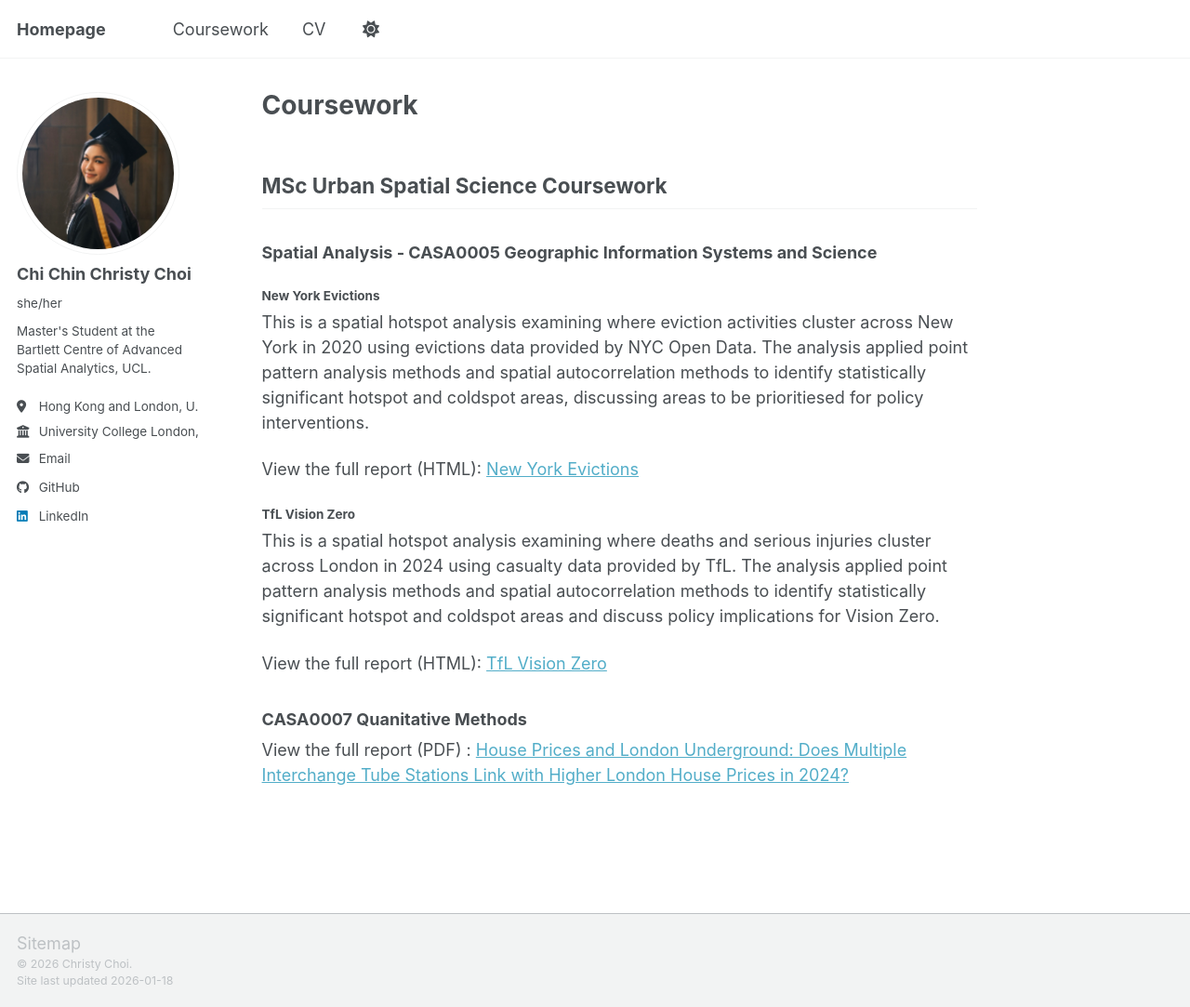
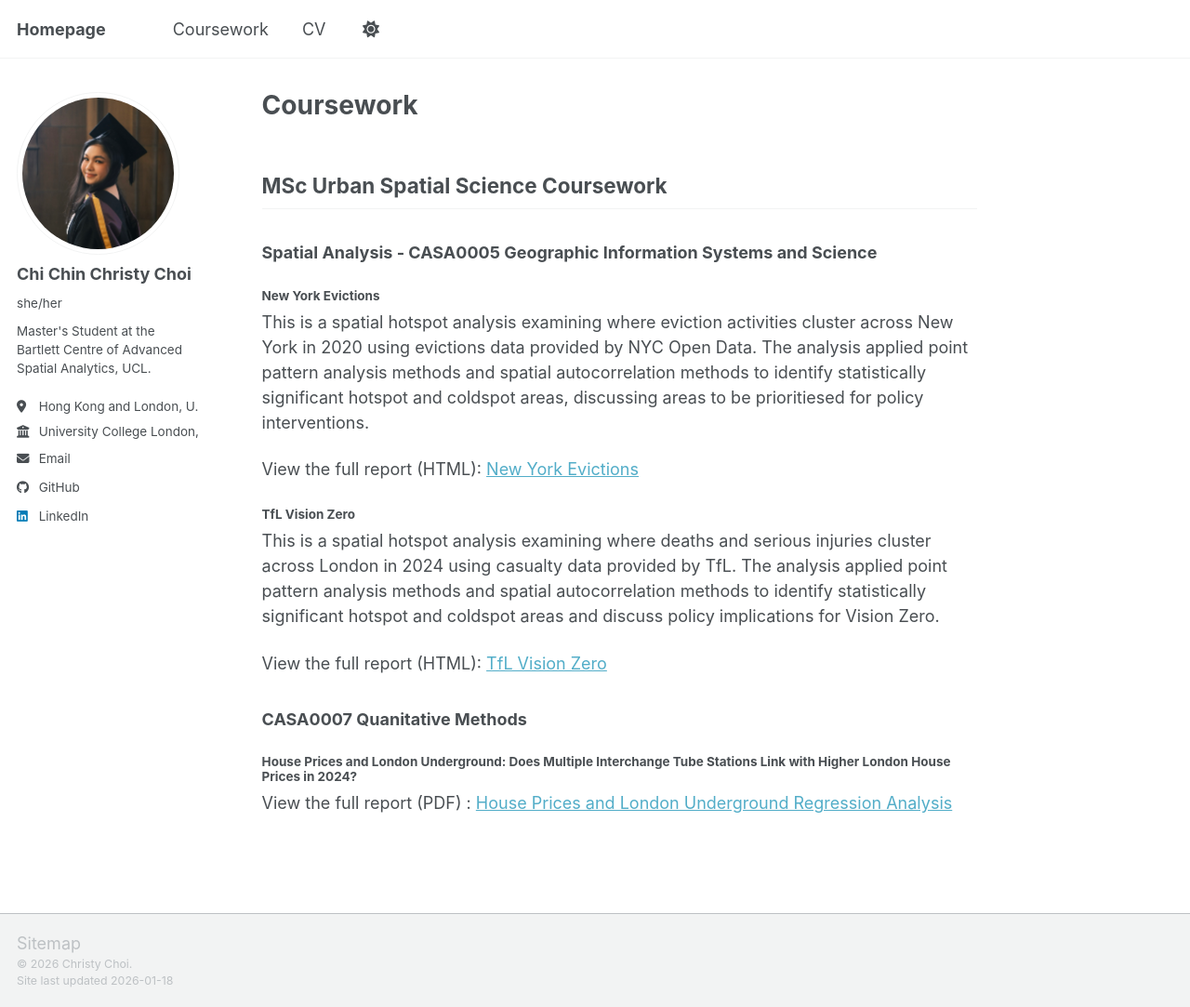
Before and after one commit to christychoicc/christychoicc.github.io, a Jekyll site: the page built from _pages/coursework.md, in a window 1280 px wide and 1083 px high. Shown: the whole window at 93% size. Built offline with Jekyll 4.4.1, drawn with Linux system fonts in a browser that asks for light colours; a script bundle is joined from its source files by our own code; library files that are not in the unit come from our copies.

Commit message:
Update section title and link for CASA0007

```diff
--- a/_pages/coursework.md
+++ b/_pages/coursework.md
@@ -20,5 +20,5 @@
 View the full report (HTML): [TfL Vision Zero](https://christychoicc.github.io/coursework/TfL-Vision-Zero.html)
 
 ### CASA0007 Quanitative Methods
-
-View the full report (PDF) : [House Prices and London Underground: Does Multiple Interchange Tube Stations Link with Higher London House Prices in 2024?](https://christychoicc.github.io/coursework/London_Tube_PPD_Regression_2024.pdf)
+#### House Prices and London Underground: Does Multiple Interchange Tube Stations Link with Higher London House Prices in 2024?
+View the full report (PDF) : [House Prices and London Underground Regression Analysis](https://christychoicc.github.io/coursework/London_Tube_PPD_Regression_2024.pdf)
```
